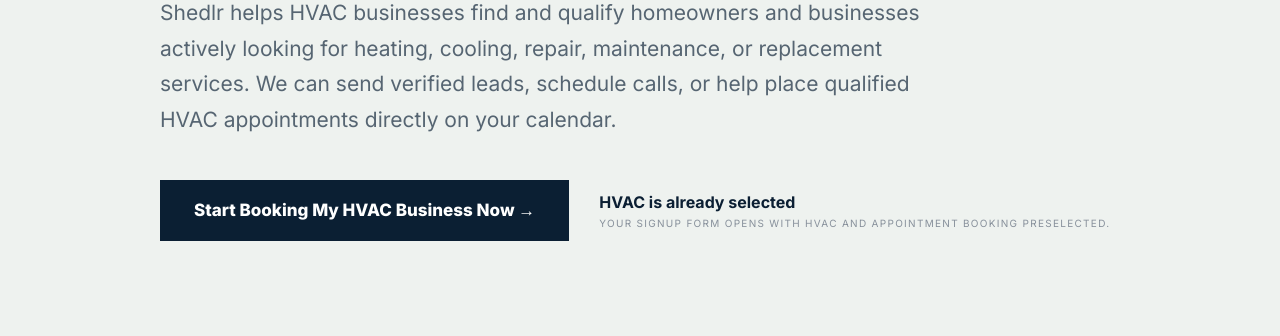
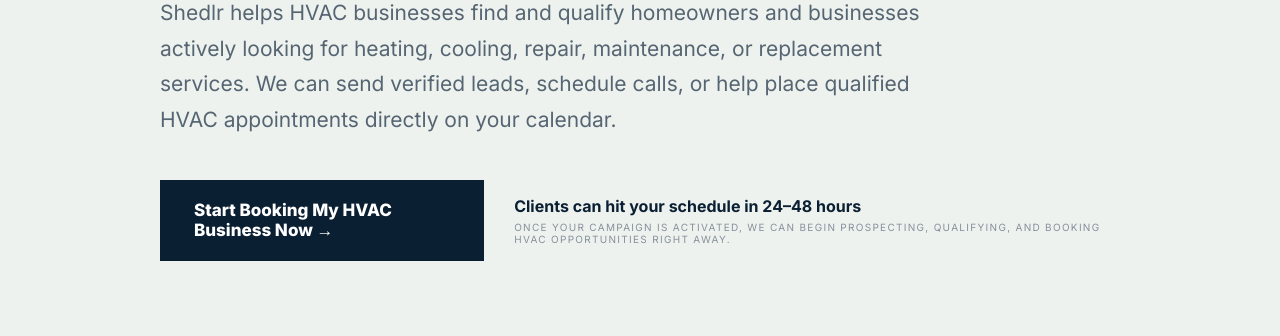
Before and after one commit to jmjdasinger16-crypto/shedlr.com, a website: page leads/hvac.html in a window 1280 px wide. Shown: the part 464-800 px from the top of the page. Drawn offline with nearby package versions, Linux system fonts and the light colour scheme; no server answers.

Commit message:
Strengthen HVAC landing page hero CTA

```diff
--- a/leads/hvac.html
+++ b/leads/hvac.html
@@ -52,7 +52,7 @@
         <p>Shedlr helps HVAC businesses find and qualify homeowners and businesses actively looking for heating, cooling, repair, maintenance, or replacement services. We can send verified leads, schedule calls, or help place qualified HVAC appointments directly on your calendar.</p>
         <div class="hero-actions">
           <a class="primary" href="../contact.html?category=hvac&type=appointment-booking">Start Booking My HVAC Business Now →</a>
-          <div><strong>HVAC is already selected</strong><small>Your signup form opens with HVAC and Appointment Booking preselected.</small></div>
+          <div><strong>Clients can hit your schedule in 24–48 hours</strong><small>Once your campaign is activated, we can begin prospecting, qualifying, and booking HVAC opportunities right away.</small></div>
         </div>
       </div>
     </section>
```
